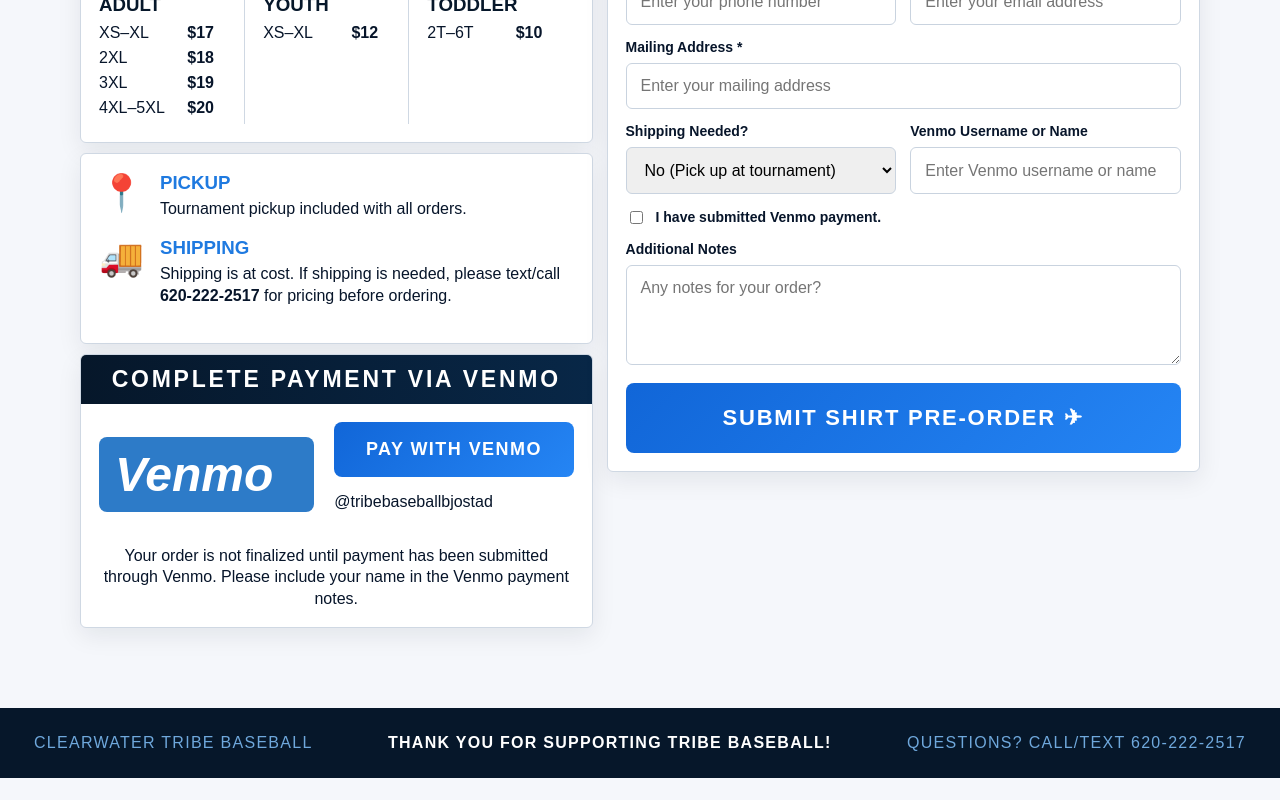
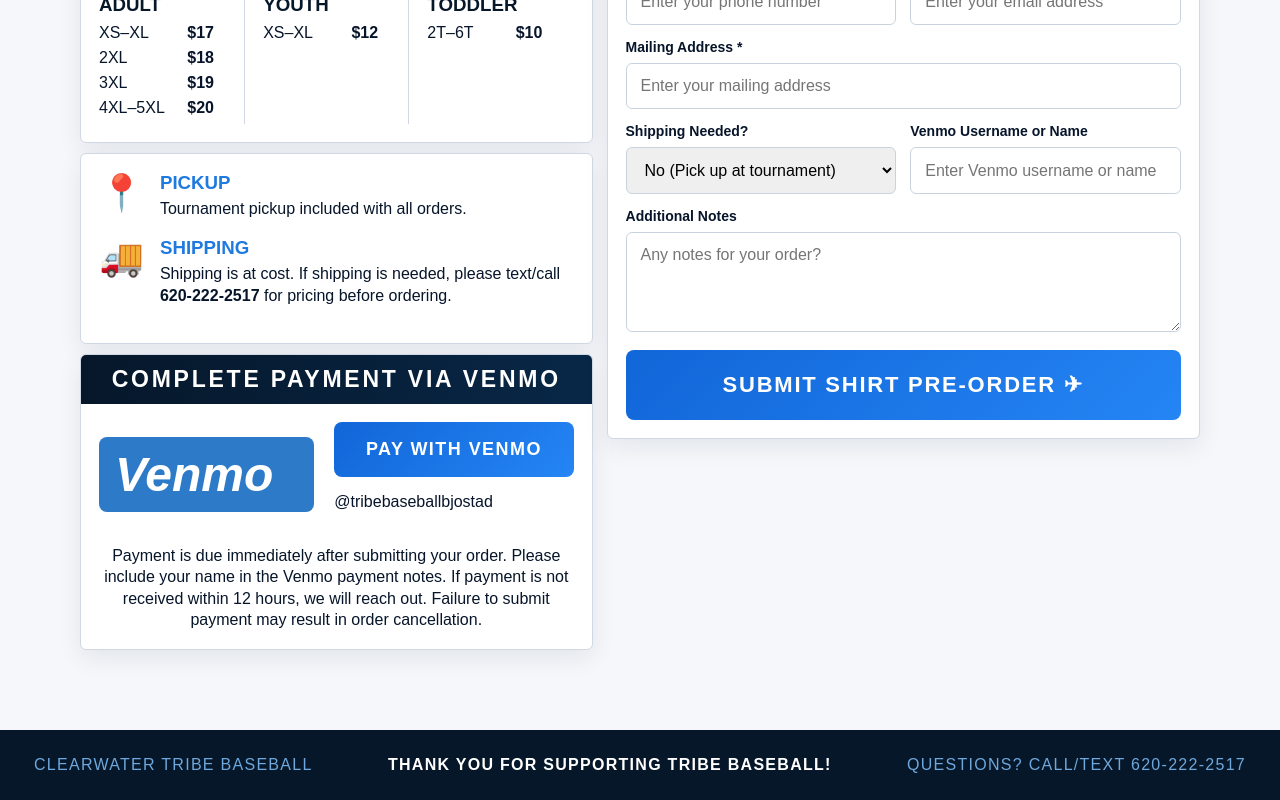
Before and after one commit to baileylpotucek-hash/slugfest-order-form, a React (Vite) app in the folder slugfest-shirt-store/: page / in a window 1280 px wide. Shown: the part 1686-2486 px from the top of the page. Before the commit the page ends 2464 px from the top, so only its background shows below. Built offline with nearby package versions, Linux system fonts and the light colour scheme.

Commit message:
Update App.jsx

```diff
--- a/slugfest-shirt-store/src/App.jsx
+++ b/slugfest-shirt-store/src/App.jsx
@@ -51,7 +51,6 @@
   const [address, setAddress] = useState('');
   const [shippingNeeded, setShippingNeeded] = useState('No');
   const [venmoName, setVenmoName] = useState('');
-  const [paid, setPaid] = useState(false);
   const [notes, setNotes] = useState('');
 
   const [status, setStatus] = useState('idle');
@@ -119,12 +118,6 @@
       return;
     }
 
-    if (!paid) {
-      setStatus('error');
-      setMessage('Please complete Venmo payment and check the payment confirmation box.');
-      return;
-    }
-
     const payload = {
       submittedAt: new Date().toISOString(),
       name,
@@ -133,7 +126,7 @@
       address,
       shippingNeeded,
       venmoName,
-      paid,
+      paymentStatus: 'Payment Due',
       notes,
       pickup: 'Pick up at tournament',
       total,
@@ -159,7 +152,7 @@
       }
 
       setStatus('success');
-      setMessage('Shirt pre-order submitted successfully.');
+      setMessage('Shirt pre-order submitted successfully. Payment is due immediately via Venmo.');
       setCart([]);
       setName('');
       setPhone('');
@@ -167,7 +160,6 @@
       setAddress('');
       setShippingNeeded('No');
       setVenmoName('');
-      setPaid(false);
       setNotes('');
     } catch (error) {
       setStatus('error');
@@ -356,8 +348,9 @@
               </div>
             </div>
             <p className="finePrint">
-              Your order is not finalized until payment has been submitted through Venmo.
-              Please include your name in the Venmo payment notes.
+              Payment is due immediately after submitting your order. Please include your name
+              in the Venmo payment notes. If payment is not received within 12 hours, we will
+              reach out. Failure to submit payment may result in order cancellation.
             </p>
           </div>
         </div>
@@ -433,14 +426,9 @@
 
             {shippingNeeded === 'Yes' && (
               <div className="warning full">
-                Shipping is at cost. Text/call 620-222-2517 for pricing before submitting.
+                Shipping is at cost. Please text/call <strong>620-222-2517</strong> for pricing before submitting your order.
               </div>
             )}
-
-            <label className="checkbox full">
-              <input type="checkbox" checked={paid} onChange={(e) => setPaid(e.target.checked)} />
-              I have submitted Venmo payment.
-            </label>
 
             <label className="full">
               Additional Notes
```
